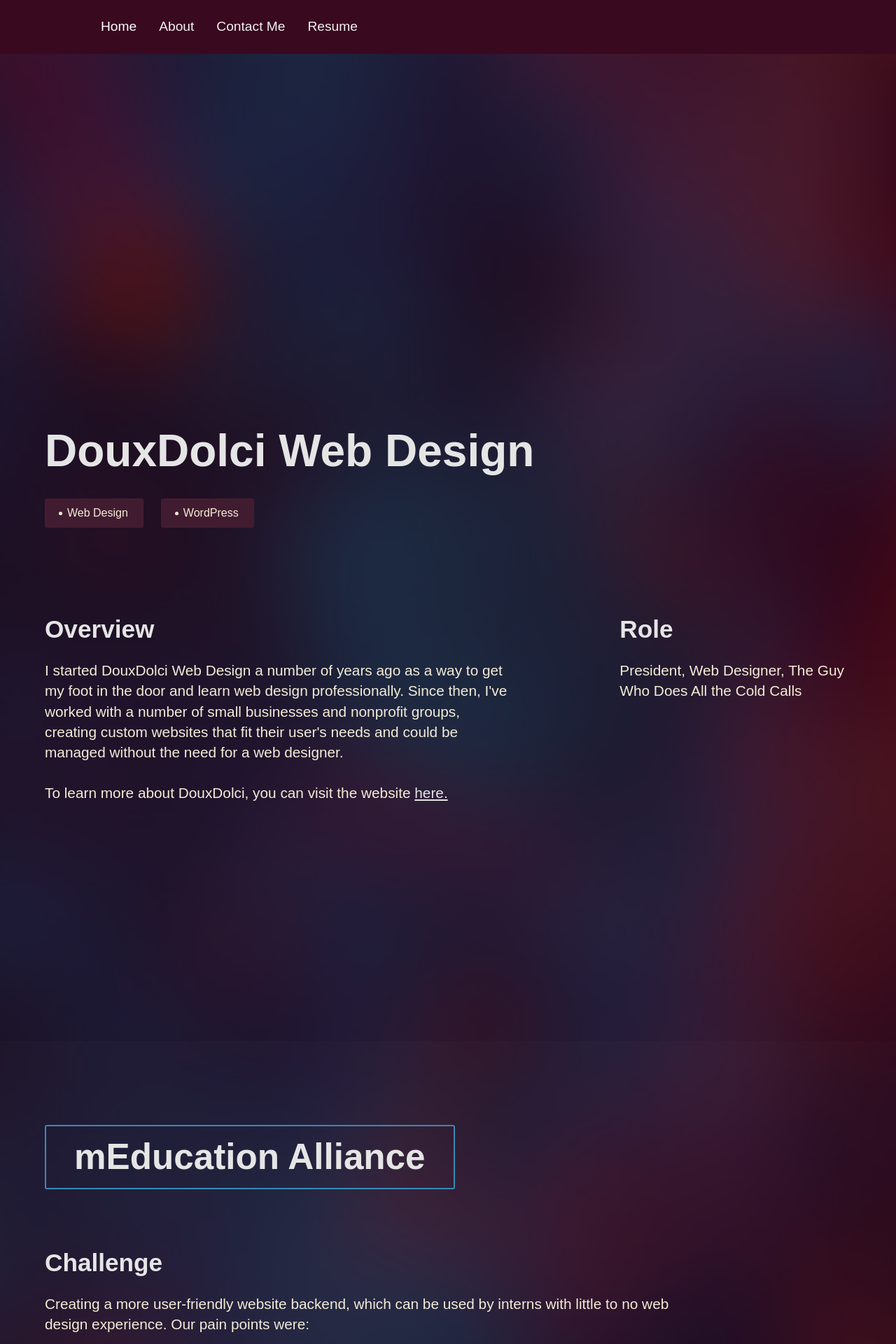
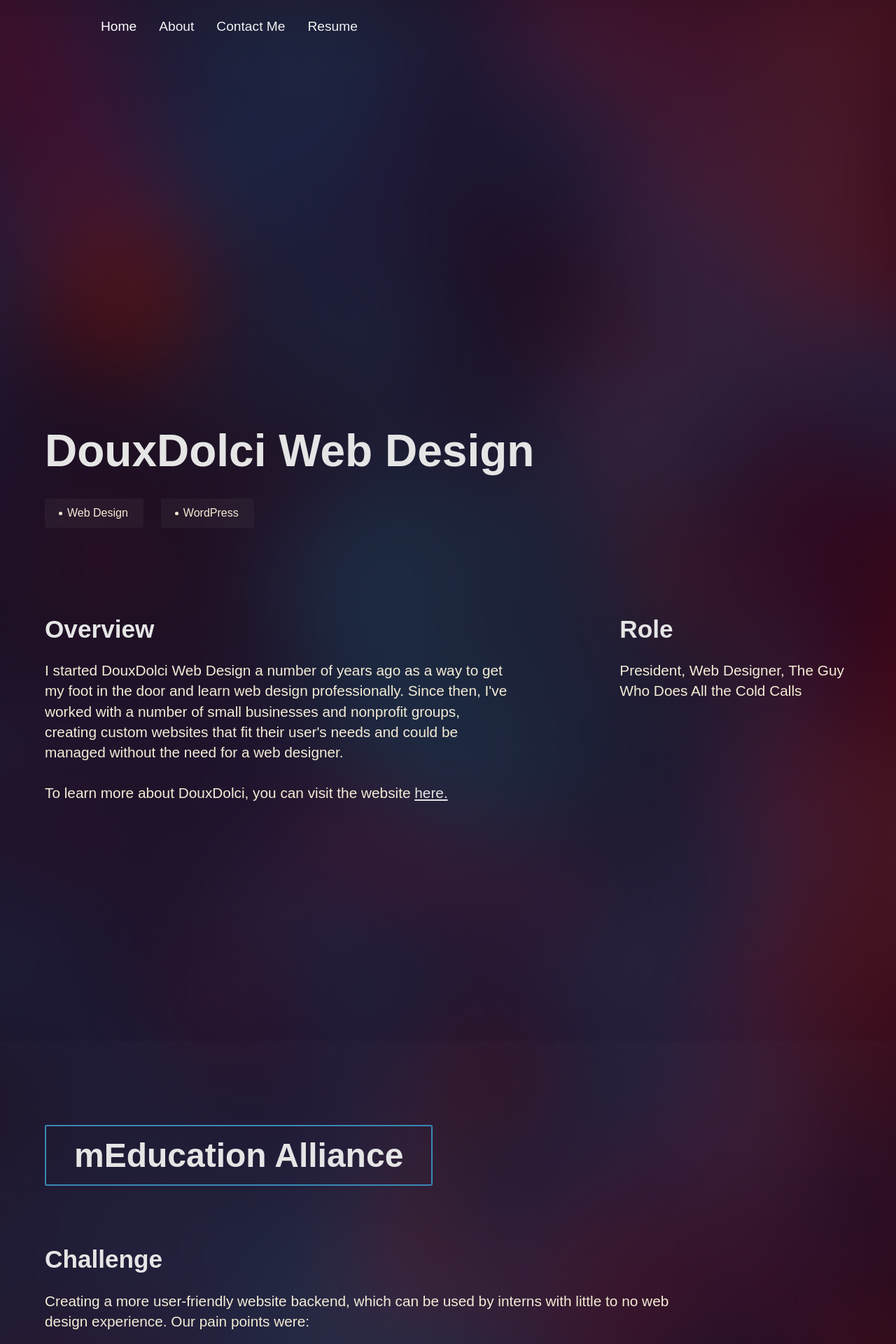
Before and after one commit to matthewincardona/portfolio, a PHP site: page /web-design.html in a window 1280 px wide. Shown: the top 1920 px of the page at 70% size. Run offline with PHP 8.4, Linux system fonts and the light colour scheme.

Commit message:
Fixed styling issues

```diff
--- a/index.html
+++ b/index.html
@@ -38,7 +38,7 @@
     href="https://cdnjs.cloudflare.com/ajax/libs/font-awesome/4.7.0/css/font-awesome.min.css"
   />
     <script src="scripts.js"></script>
-    <script type="module">
+    <script defer type="module">
       import * as THREE from "https://cdn.jsdelivr.net/npm/three@0.121.1/build/three.module.js";
       import { GLTFLoader } from "https://cdn.jsdelivr.net/npm/three@0.121.1/examples/jsm/loaders/GLTFLoader.js";
       import { OrbitControls } from "https://cdn.jsdelivr.net/npm/three@0.121.1/examples/jsm/controls/OrbitControls.js";
--- a/styles.css
+++ b/styles.css
@@ -89,10 +89,11 @@
 /* set background image and an overlay */
 body {
   background: linear-gradient(var(--main-bg-color), var(--main-bg-color)),
-    url("/assets/blur-bg.webp");
+    url("/assets/blur-bg-cropped.webp");
   background-size: 200%;
   background-position: -400px -200px;
   overflow-x: hidden;
+  /* background-attachment: fixed; */
 }
 
 #canvas {
@@ -169,7 +170,7 @@
 h3 {
   font-family: "IBM Plex Sans", sans-serif;
   color: var(--header-color);
-  font-size: clamp(2.4rem, 4.5vw, 3.2rem);
+  font-size: clamp(2.2rem, 4.5vw, 3rem);
   letter-spacing: 4%;
   line-height: 140%;
   margin-bottom: 15px;
@@ -234,12 +235,11 @@
 
 /* Style navbar */
 .topnav {
-  position: fixed;
+  position: absolute;
   z-index: 100;
   top: 0;
   width: 100%;
   overflow: hidden;
-  background-color: #390920;
   font-family: "IBM Plex Sans", sans-serif;
   color: var(--header-color);
   padding-left: 10%;
@@ -444,7 +444,7 @@
 
 .highlight {
   border-radius: 3px;
-  border: solid 3px #3d1127;
+  border: solid 2px #3a89b6;
   padding: 0px 25px 0px 25px;
   display: inline-block;
   margin: 0px 0px 15px 0px;
@@ -550,7 +550,8 @@
   list-style-position: inside;
   padding: 10px 12px 10px 20px;
   margin-right: 25px;
-  background-color: #411c31;
+  /* background-color: #411c31; */
+  background-color: rgba(114, 114, 114, 0.1);
   border-radius: 3px;
   margin-bottom: 20px;
   user-select: none;
@@ -731,7 +732,8 @@
 select,
 textarea {
   width: 100%;
-  background-color: #3d1127;
+  /* background-color: #3d1127; */
+  background-color: rgba(114, 114, 114, 0.1);
   padding: 15px 25px;
   border-radius: 4px;
   box-sizing: border-box;
```
Also changed, not shown: assets/blur-bg-cropped.webp (added).
